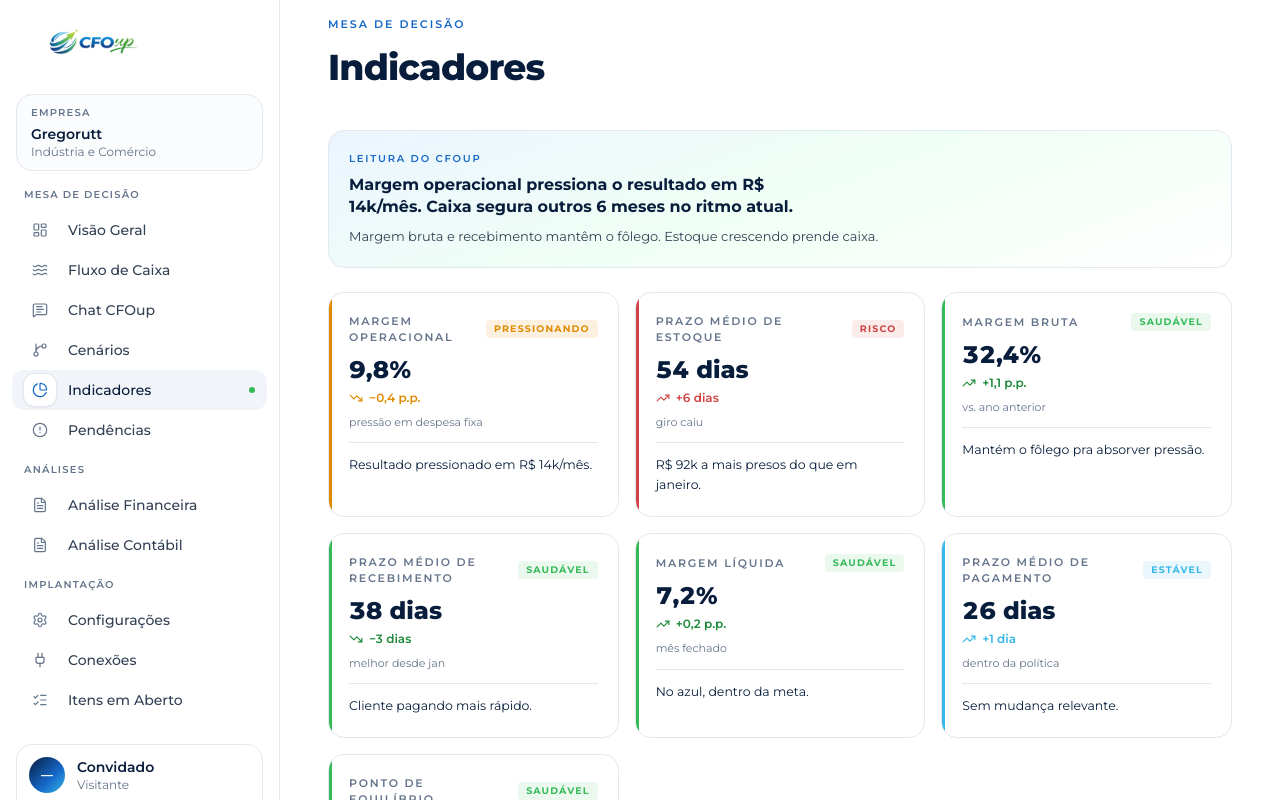
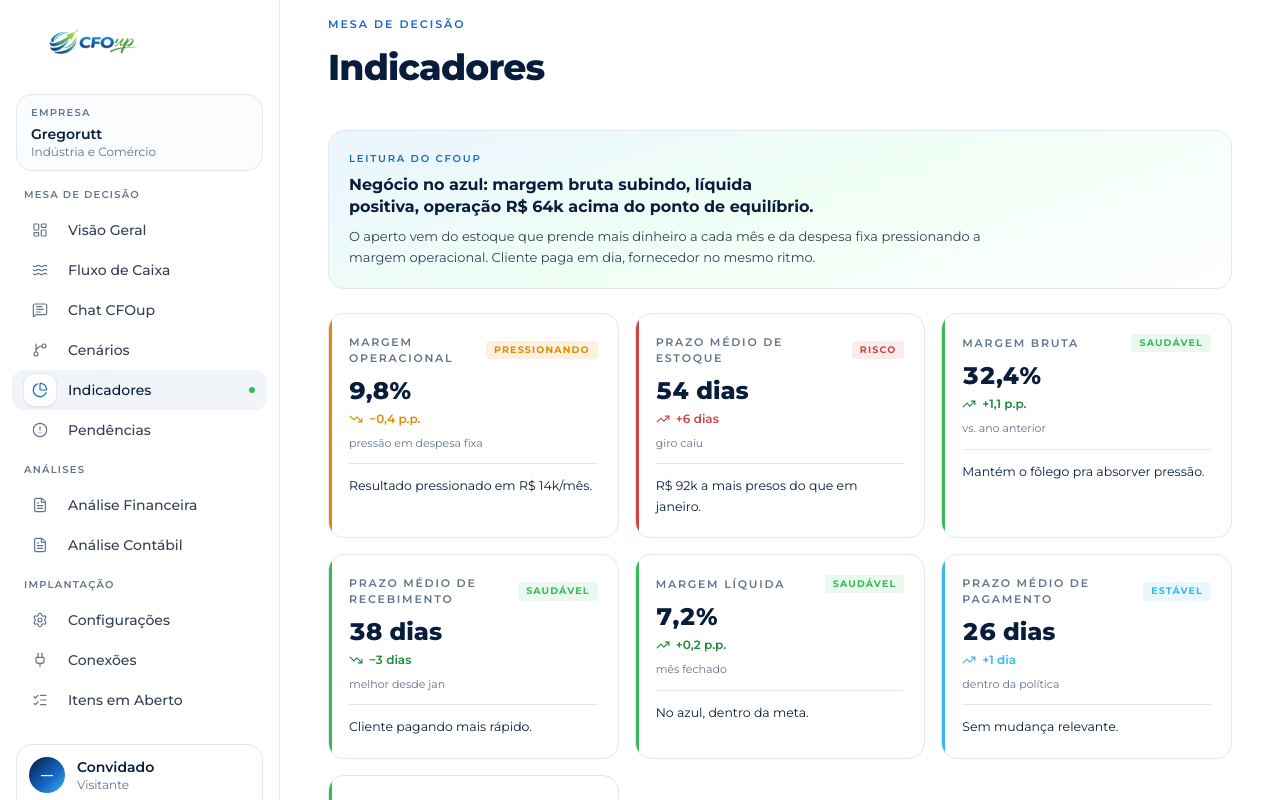
Before and after one commit to cfoup2026/cfoup-overview-v3, a Next.js app: page /margens in a window 1280 px wide. Shown: the top 800 px of the page. Built offline with nearby package versions, Linux system fonts and the light colour scheme.

Commit message:
feat: update CFOup reading card content with new summary text
Add summary of 7 indicators with highlights and tensions points.

```diff
--- a/app/(app)/margens/page.tsx
+++ b/app/(app)/margens/page.tsx
@@ -100,10 +100,10 @@ export default function IndicadoresPage() {
           className="mt-2 max-w-3xl text-balance text-[15px] md:text-base font-bold leading-snug"
           style={{ color: "var(--brand-navy)" }}
         >
-          Margem operacional pressiona o resultado em R$ 14k/mês. Caixa segura outros 6 meses no ritmo atual.
+          Negócio no azul: margem bruta subindo, líquida positiva, operação R$ 64k acima do ponto de equilíbrio.
         </h2>
         <p className="mt-2 max-w-2xl text-[13px] leading-relaxed text-[var(--slate-700)]">
-          Margem bruta e recebimento mantêm o fôlego. Estoque crescendo prende caixa.
+          O aperto vem do estoque que prende mais dinheiro a cada mês e da despesa fixa pressionando a margem operacional. Cliente paga em dia, fornecedor no mesmo ritmo.
         </p>
       </section>
 
```
